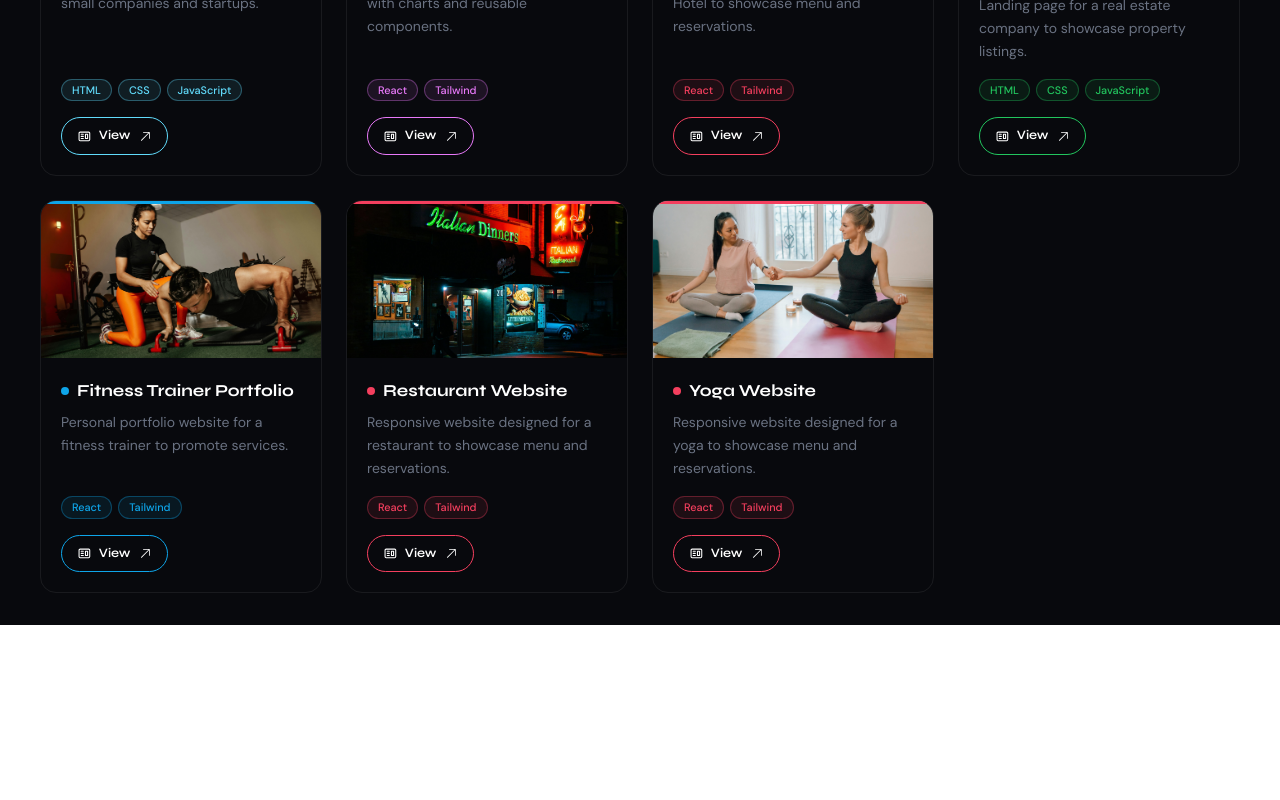
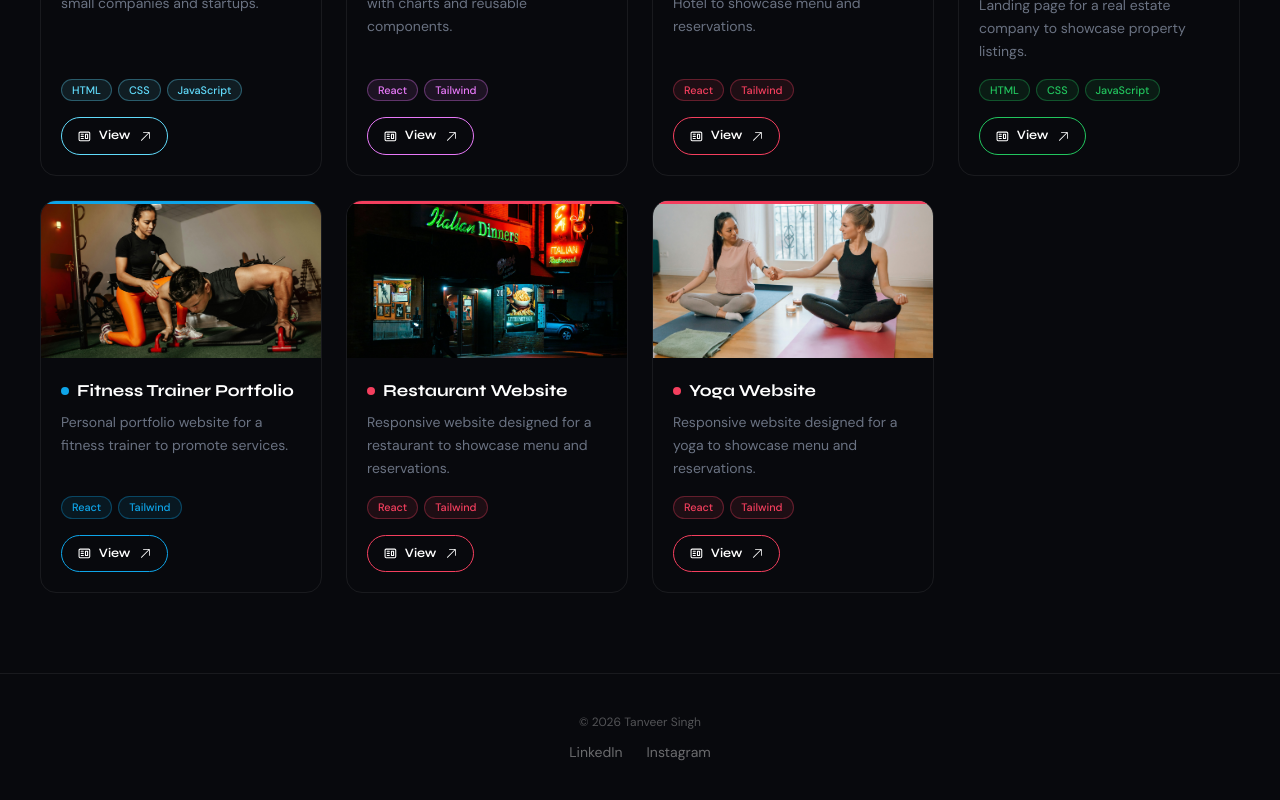
Before and after one commit to tanveersinghh85446-hue/PORTFOLIO, a React (Vite) app: page /Project in a window 1280 px wide. Shown: the part 986-1786 px from the top of the page. Before the commit the page ends 1611 px from the top, so only its background shows below. Built offline with nearby package versions, Linux system fonts and the light colour scheme.

Commit message:
updated hero, about, blog, contact and project pages

```diff
--- a/src/Components/Hero.jsx
+++ b/src/Components/Hero.jsx
@@ -9,6 +9,7 @@ import { SiNetlify, SiSvelte, SiAstro, SiAlpinedotjs, SiVite, SiRedwoodjs, SiVit
 import { TbBrandSolidjs, TbBrandStorybook } from "react-icons/tb";
 import { FaPlaystation } from "react-icons/fa6";
 import { IoMailOpenOutline } from "react-icons/io5";
+import { FaLinkedin } from "react-icons/fa";
 import { Link } from 'react-router-dom';
 import { motion, useAnimation, useMotionValue } from "framer-motion";
 
@@ -374,10 +375,15 @@ export default function Home() {
                                         transition-all duration-200 hover:bg-[#25d366] hover:text-white hover:-translate-y-1">
                                         <FaWhatsapp />
                                     </a>
-                                    <a href="https://www.instagram.com/code_with_tanveer/" aria-label="Instagram"
+                                    <a href="https://www.instagram.com/web_createrr/" aria-label="Instagram"
                                         className="w-10 h-10 rounded-xl flex items-center justify-center bg-white/5 border border-white/[0.07] text-lg text-gray-500
                                         transition-all duration-200 hover:bg-[#e1306c] hover:text-white hover:-translate-y-1">
                                         <FaInstagram />
+                                    </a>
+                                    <a href="https://www.linkedin.com/in/tanveer-singh-ab008637b/" aria-label="Instagram"
+                                        className="w-10 h-10 rounded-xl flex items-center justify-center bg-white/5 border border-white/[0.07] text-lg text-gray-500
+                                        transition-all duration-200 hover:bg-[#246ce8] hover:text-white hover:-translate-y-1">
+                                        <FaLinkedin />
                                     </a>
                                 </div>
                             </div>
--- a/src/Pages/About.jsx
+++ b/src/Pages/About.jsx
@@ -1,4 +1,7 @@
 import React, { useEffect, useRef, useState } from "react";
+import { GoGoal } from "react-icons/go";
+import { FaBook } from "react-icons/fa";
+import { BsLightningChargeFill } from "react-icons/bs";
 
 /* ─── hook ─── */
 function useInView(threshold = 0.15) {
@@ -61,9 +64,9 @@ export default function About() {
   const [certRef, certVisible] = useInView();
 
   const skills = [
-    "HTML","CSS","JavaScript","React","Tailwind",
-    "Node.js","Git","Python","SQL","Photoshop",
-    "CorelDRAW","Canva","PowerPoint","Excel",
+    "HTML", "CSS", "JavaScript", "React", "Tailwind",
+    "Node.js", "Git", "Python", "SQL", "Photoshop",
+    "CorelDRAW", "Canva", "PowerPoint", "Excel",
   ];
 
   return (
@@ -83,9 +86,8 @@ export default function About() {
       {/* HERO */}
       <div
         ref={heroRef}
-        className={`relative z-10 max-w-3xl mx-auto text-center px-6 pt-32 pb-16 transition-all duration-700 ${
-          heroVisible ? "opacity-100 translate-y-0" : "opacity-0 translate-y-10"
-        }`}
+        className={`relative z-10 max-w-3xl mx-auto text-center px-6 pt-32 pb-16 transition-all duration-700 ${heroVisible ? "opacity-100 translate-y-0" : "opacity-0 translate-y-10"
+          }`}
       >
         <p className="uppercase tracking-widest text-blue-400 text-sm mb-4">
           Portfolio · 2025
@@ -104,9 +106,8 @@ export default function About() {
       {/* BODY */}
       <div
         ref={bodyRef}
-        className={`relative z-10 max-w-6xl mx-auto px-6 pb-20 transition-all duration-700 ${
-          bodyVisible ? "opacity-100 translate-y-0" : "opacity-0 translate-y-10"
-        }`}
+        className={`relative z-10 max-w-6xl mx-auto px-6 pb-20 transition-all duration-700 ${bodyVisible ? "opacity-100 translate-y-0" : "opacity-0 translate-y-10"
+          }`}
       >
         <div className="border-t border-blue-500/30 my-10" />
 
@@ -144,17 +145,17 @@ export default function About() {
         {/* Info Cards */}
         <div className="grid md:grid-cols-3 gap-5">
           <InfoCard
-            icon="🎯"
+            icon={<GoGoal/>}
             label="My Goal"
             text="Become a full-stack developer and build scalable web apps."
           />
           <InfoCard
-            icon="📚"
+            icon={<FaBook/>}
             label="Learning"
             text="Backend, APIs, MongoDB & advanced React."
           />
           <InfoCard
-            icon="⚡"
+            icon={<BsLightningChargeFill/>}
             label="Work Style"
             text="Clean code, great UX, and creative problem solving."
           />
@@ -164,9 +165,8 @@ export default function About() {
       {/* CERTIFICATES */}
       <div
         ref={certRef}
-        className={`relative z-10 max-w-6xl mx-auto px-6 pb-28 transition-all duration-700 ${
-          certVisible ? "opacity-100 translate-y-0" : "opacity-0 translate-y-10"
-        }`}
+        className={`relative z-10 max-w-6xl mx-auto px-6 pb-28 transition-all duration-700 ${certVisible ? "opacity-100 translate-y-0" : "opacity-0 translate-y-10"
+          }`}
       >
         <div className="border-t border-blue-500/30 my-10" />
 
@@ -175,15 +175,32 @@ export default function About() {
         </p>
 
         <h2 className="text-center text-3xl font-bold mb-10 bg-linear-to-r from-white to-blue-400 bg-clip-text text-transparent">
-          My Certificates
+          My Certification
         </h2>
 
         <div className="grid sm:grid-cols-2 md:grid-cols-3 gap-6">
-          <CertCard src="/certificates/cert1.jpg" title="Web Development" />
-          <CertCard src="/certificates/cert2.jpg" title="React" />
-          <CertCard src="/certificates/cert3.jpg" title="JavaScript" />
+          <CertCard src="" title="Web Development" />
+          <CertCard src="" title="React" />
+          <CertCard src="" title="JavaScript" />
         </div>
       </div>
+
+      {/* FOOTER */}
+      <footer className="border-t border-white/[0.07] py-10 px-6 text-center mt-12">
+        <p className="text-xs text-white/30 mb-3">
+          © {new Date().getFullYear()} Tanveer Singh
+        </p>
+        <div className="flex justify-center gap-6">
+          <a href="https://www.linkedin.com/in/tanveer-singh-ab008637b/"
+            className="text-white/40 text-sm no-underline hover:text-white transition-colors duration-200">
+            LinkedIn
+          </a>
+          <a href="https://www.instagram.com/web_createrr/"
+            className="text-white/40 text-sm no-underline hover:text-white transition-colors duration-200">
+            Instagram
+          </a>
+        </div>
+      </footer>
     </section>
   );
 }
--- a/src/Pages/Blog.jsx
+++ b/src/Pages/Blog.jsx
@@ -186,7 +186,7 @@ export default function Blog() {
               className="text-white/40 text-sm no-underline hover:text-white transition-colors duration-200">
               LinkedIn
             </a>
-            <a href="https://www.instagram.com/code_with_tanveer/"
+            <a href="https://www.instagram.com/web_createrr/"
               className="text-white/40 text-sm no-underline hover:text-white transition-colors duration-200">
               Instagram
             </a>
--- a/src/Pages/Contact.jsx
+++ b/src/Pages/Contact.jsx
@@ -178,7 +178,7 @@ export default function Contact() {
           <div className="flex justify-center gap-6">
             <a href="https://www.linkedin.com/in/tanveer-singh-ab008637b/"
               className="text-white/35 text-sm no-underline hover:text-white transition-colors duration-200">LinkedIn</a>
-            <a href="https://www.instagram.com/code_with_tanveer/"
+            <a href="https://www.instagram.com/web_createrr/"
               className="text-white/35 text-sm no-underline hover:text-white transition-colors duration-200">Instagram</a>
           </div>
         </footer>
--- a/src/Pages/Project.jsx
+++ b/src/Pages/Project.jsx
@@ -146,6 +146,23 @@ export default function Projects() {
           </div>
         </section>
 
+        {/* FOOTER */}
+        <footer className="border-t border-white/[0.07] py-10 px-6 text-center mt-12">
+          <p className="text-xs text-white/30 mb-3">
+            © {new Date().getFullYear()} Tanveer Singh
+          </p>
+          <div className="flex justify-center gap-6">
+            <a href="https://www.linkedin.com/in/tanveer-singh-ab008637b/"
+              className="text-white/40 text-sm no-underline hover:text-white transition-colors duration-200">
+              LinkedIn
+            </a>
+            <a href="https://www.instagram.com/web_createrr/"
+              className="text-white/40 text-sm no-underline hover:text-white transition-colors duration-200">
+              Instagram
+            </a>
+          </div>
+        </footer>
+
       </main>
     </>
   )
```
